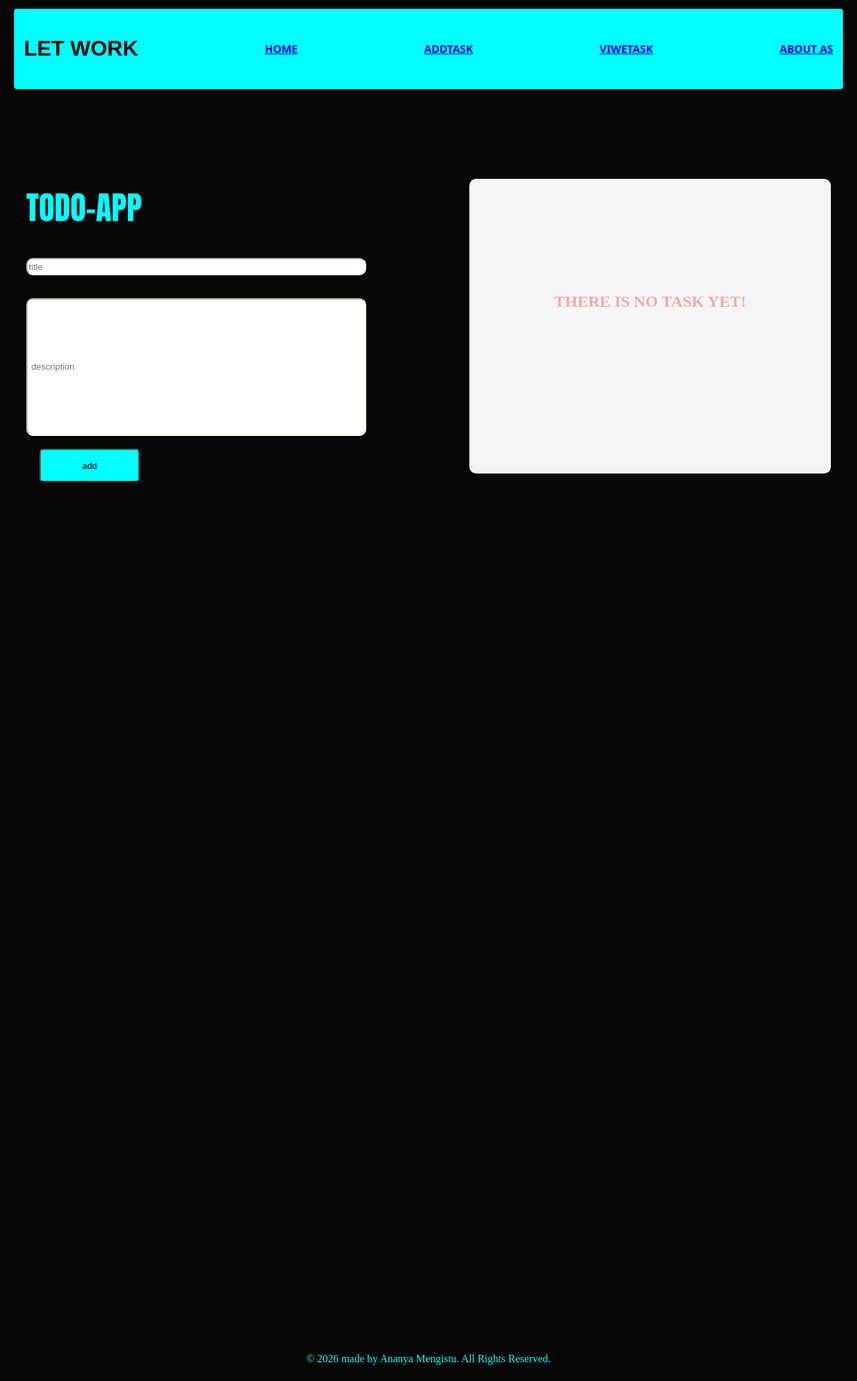
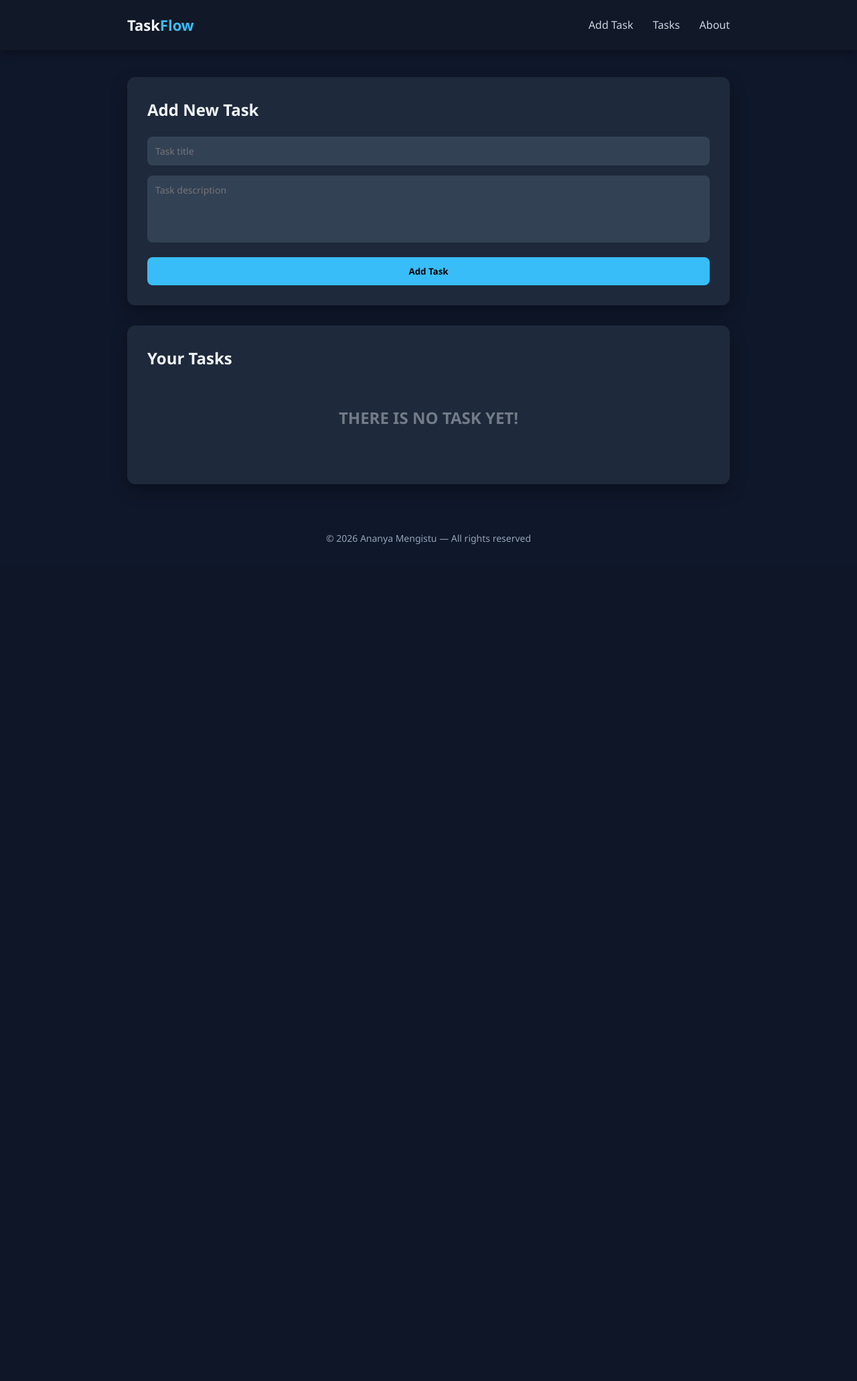
Before and after one commit to ananya09-code/full-stack-todoapp, a Flask app: page /add in a window 1280 px wide. Shown: the whole page at 67% size. After the commit the page ends 813 px from the top, so only its background shows below. Run offline with Flask 3, Linux system fonts and the light colour scheme; data that the repository does not hold is empty.

Commit message:
i have cleaned the frontend

```diff
--- a/static/script.js
+++ b/static/script.js
@@ -1,67 +1,71 @@
-const form=document.getElementById("add")
-const task=document.querySelector(".con2")
-const del=document.querySelector(".del")
-function showssign(data){
-    if(!data?.length){
-      task.innerHTML=`
+const form = document.getElementById("add-task-form");
+const task = document.querySelector(".task-list");
+
+function showssign(data) {
+  if (!data.length) {
+    task.innerHTML = `
       <h2 class="worn">THERE IS NO TASK YET!</h2>
-
-      `
-
-    }};
-async function delet(id){
-  try{
-    const calldel=await fetch(url2=`/api/remove/${id}`,{method:"post"})
-    const data=calldel.json()
-    console.log("succes",data)
-  }catch(error){
-    console.log("there is a problem",error)
+    `;
+  }
 }
 
+async function delet(id) {
+  try {
+    const calldel = await fetch(`/api/remove/${id}`, { method: "POST" });
+    const data = await calldel.json();
+    console.log("success", data);
+    getdata(); // refresh list
+  } catch (error) {
+    console.log("there is a problem", error);
   }
-async function getdata(){
-    try{
-        const response= await fetch(url='/api/viwe')
-        const data= await response.json()
-        console.log(data)
-      const html = data.map(t => `
+}
+
+async function getdata() {
+  try {
+    const response = await fetch("/api/viwe");
+    const data = await response.json();
+
+    const html = data.map(t => {
+      const statusText = t.status ? "Completed" : "Pending";
+      const statusClass = t.status ? "completed" : "pending";
+
+      return `
         <div class="card-task">
           <div class="task-title">
             <span class="id">${t.id}</span>
             <span>${t.name}</span>
-          <button class="del">delete</button>
+            <button class="del">Delete</button>
           </div>
           <div class="note">${t.note}</div>
-        <div class="status">
-          status: <span class="task-status">pending</span>
+          <div class="status ${statusClass}">
+            Status: <span class="task-status">${statusText}</span>
           </div>
         </div>
-    `).join('');
+      `;
+    }).join('');
+
     task.innerHTML = html;
-    showssign(data)
-    }catch(error){
-        console.log("there is aproblem ")
+    showssign(data);
+
+  } catch (error) {
+    console.log("there is a problem", error);
   }
 }
 
-
-
-
-
- form.addEventListener("submit", async function(event){
+form.addEventListener("submit", async function(event) {
   event.preventDefault();
   const formData = new FormData(form);
   await fetch('/add', { method: 'POST', body: formData });
+  form.reset();
   getdata();
-})
-getdata();
+});
 
 task.addEventListener('click', function(e) {
-  if (e.target.tagName === 'BUTTON' && e.target.classList.contains('del')) {
+  if (e.target.classList.contains('del')) {
     const card = e.target.closest('.card-task');
-    const idElement = card.querySelector('.id');
-    const id = idElement.textContent;
+    const id = card.querySelector('.id').textContent;
     delet(id);
-    card.remove();
-    showssign(true)
-}});
+  }
+});
+
+getdata();
--- a/static/style.css
+++ b/static/style.css
@@ -1,171 +1,180 @@
-#con{
-    display: flex;
-    justify-content: center;
-    align-items: center;
-    margin-top: 8%;
-
-
-
-}
-button{
-    background-color: aqua;
-    border-radius: 5px;
-    width: 150px;
-    margin: 3%;
-    height: 50px;
-    cursor: pointer;
-
-}
-button:hover{
-    background-color: rgb(111, 196, 219);
-
-}
-.con2{
-    width: 500px;
-    height: 400px;
-    background-color: rgb(246, 233, 233);
-    color: rgb(0, 0, 0);
-    border-radius: 10px;
-    padding: 20px;
-    font-family: 'Times New Roman', Times, serif;
-    text-align: center;
-    font-style: normal;
-
-
-
-}
-#tasktext{
-    font-size: 2rem;
-    font-family: 'Segoe UI', Tahoma, Geneva, Verdana, sans-serif;
-    font-weight: bold;
-    font-style: normal;
-
+/* Reset */
+* {
+  margin: 0;
+  padding: 0;
+  box-sizing: border-box;
+  font-family: "Segoe UI", sans-serif;
 }
 
-h1{
-    color: aqua;
-    font-family: Impact, Haettenschweiler, 'Arial Narrow Bold', sans-serif;
-    font-size: 3rem;
+body {
+  background: #0f172a;
+  color: #f1f5f9;
+  line-height: 1.6;
+}
 
+/* Container */
+.container {
+  width: 90%;
+  max-width: 900px;
+  margin: auto;
 }
-#title{
-    width: 500px;
-    height: 20px;
-    margin-bottom: 5%;
-    border-color: beige;
-    border-radius:10px ;
+
+/* Navbar */
+.navbar {
+  background: #111827;
+  padding: 20px 0;
+  margin-bottom: 40px;
+  box-shadow: 0 4px 12px rgba(0,0,0,0.4);
 }
-#description{
-    width: 500px;
-    height: 200px;
-    border-color: beige;
-    border-radius:10px ;
 
+.nav-content {
+  display: flex;
+  justify-content: space-between;
+  align-items: center;
 }
-footer{
-    display: flex;
-    justify-content: center;
-    align-items: center;
-    color: aqua;
-    margin-top: 100%;
+
+.logo {
+  font-size: 22px;
+  font-weight: bold;
 }
-header{
-    display: flex;
-    justify-content: space-between;
-    align-items: center;
-    background-color: aqua;
-    margin: 1%;
-    padding: 15px;
-    border-radius: 4px;
-    box-shadow: 5px 2x 2px color( rgb(255, 255, 255));
-    font-family: 'Segoe UI', Tahoma, Geneva, Verdana, sans-serif;
-    font-weight: bold;
-    color: rgb(14, 11, 11);
 
+.logo span {
+  color: #38bdf8;
+}
 
+nav a {
+  margin-left: 25px;
+  text-decoration: none;
+  color: #cbd5e1;
+  font-weight: 500;
+  transition: 0.3s;
 }
-header h2{
-    font-family: Arial,
-     Helvetica, sans-serif;
-    font-size: 2rem;
+
+nav a:hover {
+  color: #38bdf8;
 }
-body{
-    background-color: rgb(6, 6, 6);
 
+/* Card */
+.card {
+  background: #1e293b;
+  padding: 30px;
+  border-radius: 12px;
+  margin-bottom: 30px;
+  box-shadow: 0 10px 25px rgba(0,0,0,0.3);
 }
-.con2{
+
+.card h1, .card h2 {
+  margin-bottom: 20px;
+}
+
+/* Form */
+form input,
+form textarea {
+  width: 100%;
+  padding: 12px;
+  margin-bottom: 15px;
+  border-radius: 8px;
+  border: none;
+  background: #334155;
+  color: white;
+  font-size: 14px;
+}
+
+form textarea {
+  resize: none;
+  height: 100px;
+}
+
+form input:focus,
+form textarea:focus {
+  outline: 2px solid #38bdf8;
+}
+
+form button {
+  width: 100%;
+  padding: 12px;
+  border-radius: 8px;
+  border: none;
+  background: #38bdf8;
+  color: black;
+  font-weight: bold;
+  cursor: pointer;
+  transition: 0.3s;
+}
+
+form button:hover {
+  background: #0ea5e9;
+}
+
+/* Task List */
+.task-list {
   display: flex;
   flex-direction: column;
-  gap: 12px;
-  overflow: auto;
-  background-color:whitesmoke;
-
+  gap: 15px;
+  max-height: 400px;
+  overflow-y: auto;
 }
 
-.card-task{
-  padding: 14px 16px;
-  background-color: #f9f9f9;
-  border: 1px solid #ddd;
-  border-radius: 8px;
-  box-shadow: 0 2px 4px rgba(0,0,0,0.1);
+/* Task Card */
+.card-task {
+  background: #334155;
+  padding: 15px;
+  border-radius: 10px;
+  transition: 0.3s;
 }
-.card-task button:hover {
-  background-color: #e60000;
+
+.card-task:hover {
+  background: #3b4c63;
 }
+
 .task-title {
   display: flex;
   justify-content: space-between;
   align-items: center;
-  margin-bottom: 8px;
 }
+
+.task-title span {
+  font-weight: bold;
+}
+
 .task-title button {
-  background-color: #ff4d4d;
+  background: #ef4444;
+  border: none;
+  padding: 6px 12px;
+  border-radius: 6px;
   color: white;
-  border: none;
-  border-radius: 4px;
-  padding: 6px 10px;
   cursor: pointer;
+  font-size: 12px;
+}
+
+.task-title button:hover {
+  background: #dc2626;
+}
+
+.note {
+  margin-top: 8px;
   font-size: 14px;
-  width: auto;
-  height: auto;
-}
-.note {
-  font-size: 14px;
-  color: #555;
-  margin-bottom: 8px;
-  padding: 8px;
-  background-color: #f0f0f0;
-  border-radius: 4px;
-  font-style: italic;
+  color: #cbd5e1;
 }
 
 .status {
-  font-size: 13px;
-  color: #666;
+  margin-top: 8px;
+  font-size: 12px;
+  opacity: 0.7;
 }
 
-.task-status {
-  font-weight: bold;
-  padding: 2px 6px;
-  border-radius: 4px;
-  text-transform: uppercase;
-  font-size: 11px;
+/* Empty Message */
+.worn {
+  text-align: center;
+  opacity: 0.4;
+  padding: 30px;
 }
 
-.status.pending {
-  background-color: #ffcc5c;
-  color: #333;
+/* Footer */
+footer {
+  text-align: center;
+  padding: 30px 0;
+  margin-top: 40px;
+  font-size: 14px;
+  color: #94a3b8;
 }
-
-.status.completed {
-  background-color: #4CAF50;
-  color: white;
-}
-
-.worn{
-  text-align: center;
-  margin-top: 30%;
-  color: #e60000;
-  opacity: 0.3;
-
-}
--- a/templates/index.html
+++ b/templates/index.html
@@ -3,45 +3,50 @@
   <head>
     <meta charset="UTF-8" />
     <meta name="viewport" content="width=device-width, initial-scale=1.0" />
-    <title>TODO-APP</title>
-    <link rel="stylesheet" href="static/style.css" />
+    <title>Todo App</title>
+    <link
+      rel="stylesheet"
+      href="{{ url_for('static', filename='style.css') }}"
+    />
   </head>
   <body>
-    <header>
-      <h2>LET WORK</h2>
-      <a href="#"> HOME</a>
-      <a href="#addtask"> ADDTASK</a>
-      <a href="#viewtask"> VIWETASK</a>
-      <a href="#"> ABOUT AS</a>
+    <header class="navbar">
+      <div class="container nav-content">
+        <h2 class="logo">Task<span>Flow</span></h2>
+        <nav>
+          <a href="#add">Add Task</a>
+          <a href="#tasks">Tasks</a>
+          <a href="#">About</a>
+        </nav>
+      </div>
     </header>
-    <div id="con">
-      <section id="addtask">
-        <h1>TODO-APP</h1>
-        <form id="add" action="/add" method="post">
-          <input
-            type="text"
-            id="title"
-            name="tit"
-            placeholder="title"
+
+    <main class="container">
+      <section id="add" class="card">
+        <h1>Add New Task</h1>
+        <form id="add-task-form" method="POST" action="/add">
+          <input type="text" name="tit" placeholder="Task title" required />
+          <textarea
+            name="dis"
+            placeholder="Task description"
             required
-          />
-          <br />
-          <input
-            type="text"
-            id="description"
-            name="dis"
-            placeholder=" description"
-            required
-          />
-          <button type="submit">add</button>
+          ></textarea>
+          <button type="submit">Add Task</button>
         </form>
       </section>
-      <div class="con2"></div>
-    </div>
+
+      <section id="tasks" class="card">
+        <h2>Your Tasks</h2>
+        <div class="task-list con2">
+          <!-- JS will render tasks here -->
+        </div>
+      </section>
+    </main>
 
     <footer>
-      <p>&copy; 2026 made by Ananya Mengistu. All Rights Reserved.</p>
+      <p>© 2026 Ananya Mengistu — All rights reserved</p>
     </footer>
+
     <script src="{{ url_for('static', filename='script.js') }}"></script>
   </body>
 </html>
```
Lines whose indentation alone changed are shown as unchanged.
